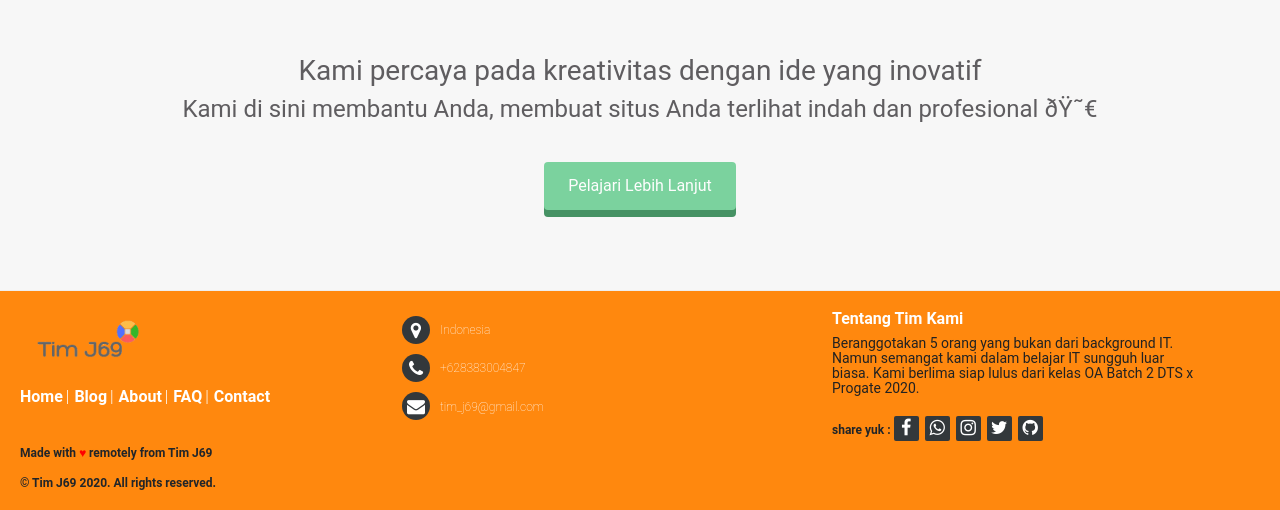
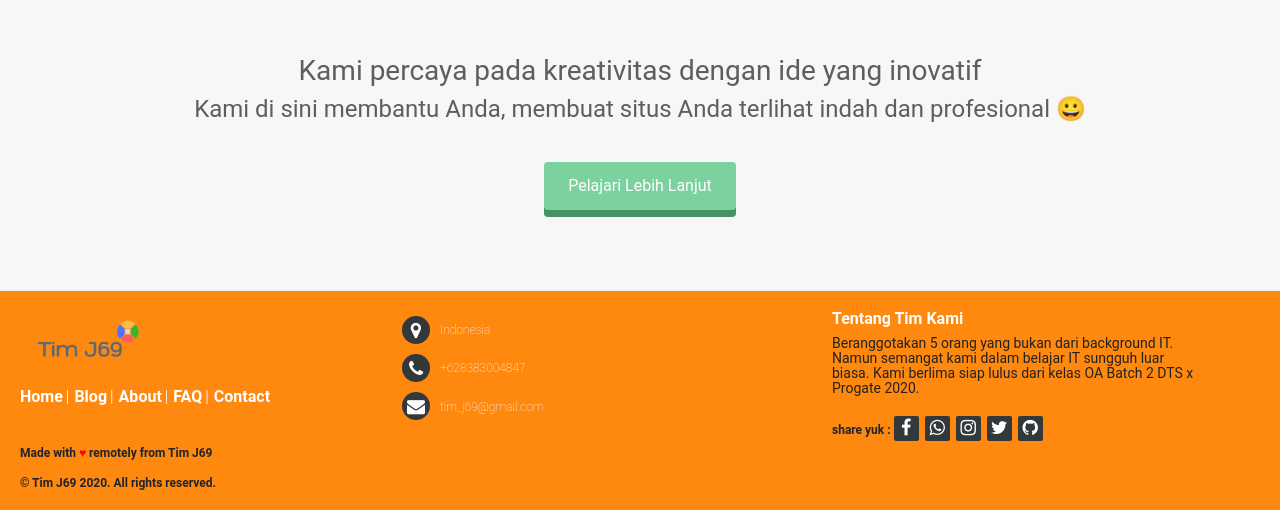
Before and after one commit to wulan14/wulan14.github.io, a plain HTML site: page index.html in a window 1280 px wide. Shown: the part 2008-2518 px from the top of the page. Drawn offline with nearby package versions, Linux system fonts and the light colour scheme.

Commit message:
Update index.html

```diff
--- a/index.html
+++ b/index.html
@@ -145,7 +145,7 @@
 		<div class="j">
 			<div class="heading">
 				<h3>Kami percaya pada kreativitas dengan ide yang inovatif</h2>
-				<h4> Kami di sini membantu Anda, membuat situs Anda terlihat indah dan profesional ðŸ˜€</h3>
+				<h4> Kami di sini membantu Anda, membuat situs Anda terlihat indah dan profesional 😀</h3>
 			</div>
 			<span class="bt message">Pelajari Lebih Lanjut</span>
 		</div>
```
